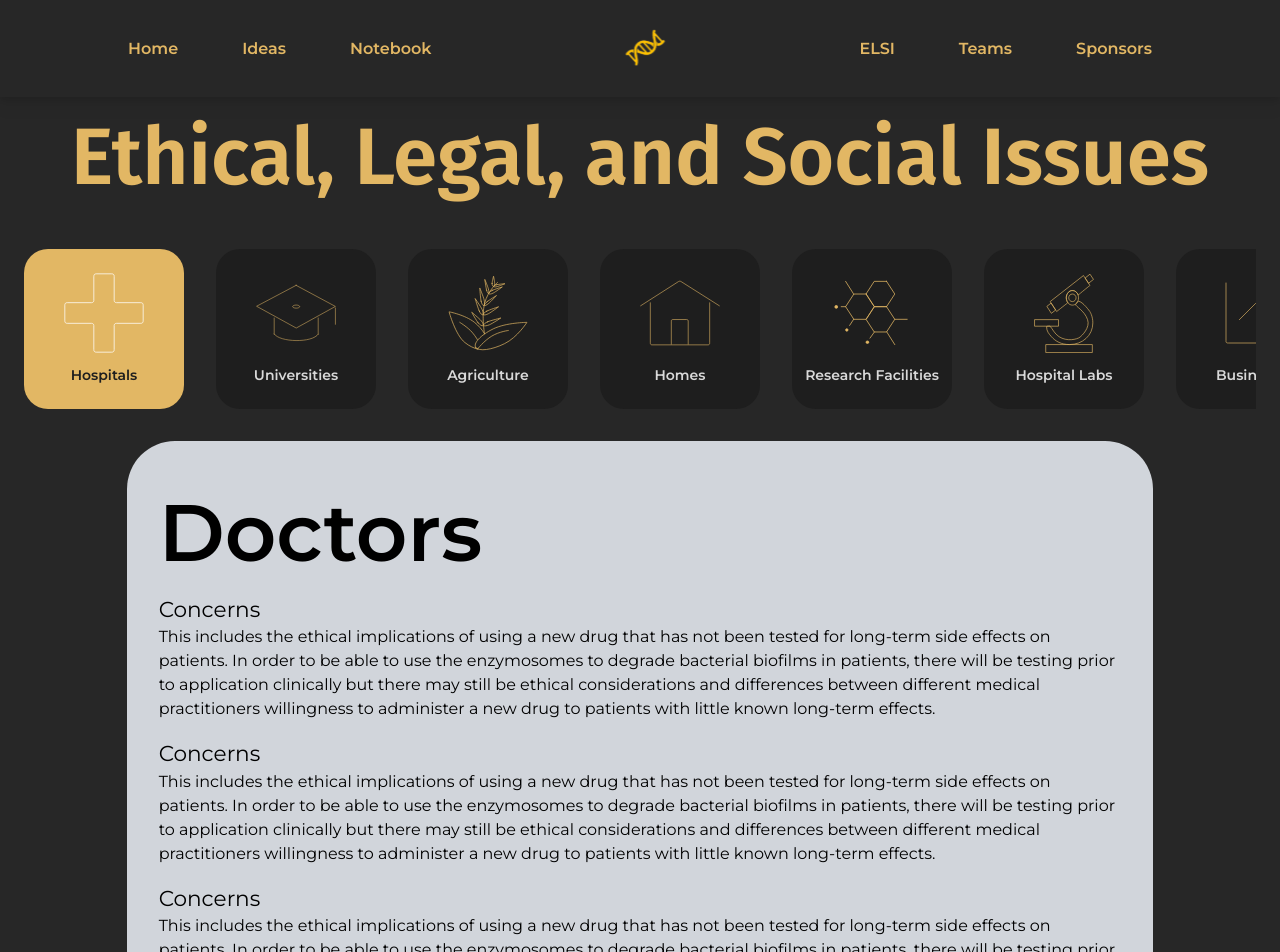
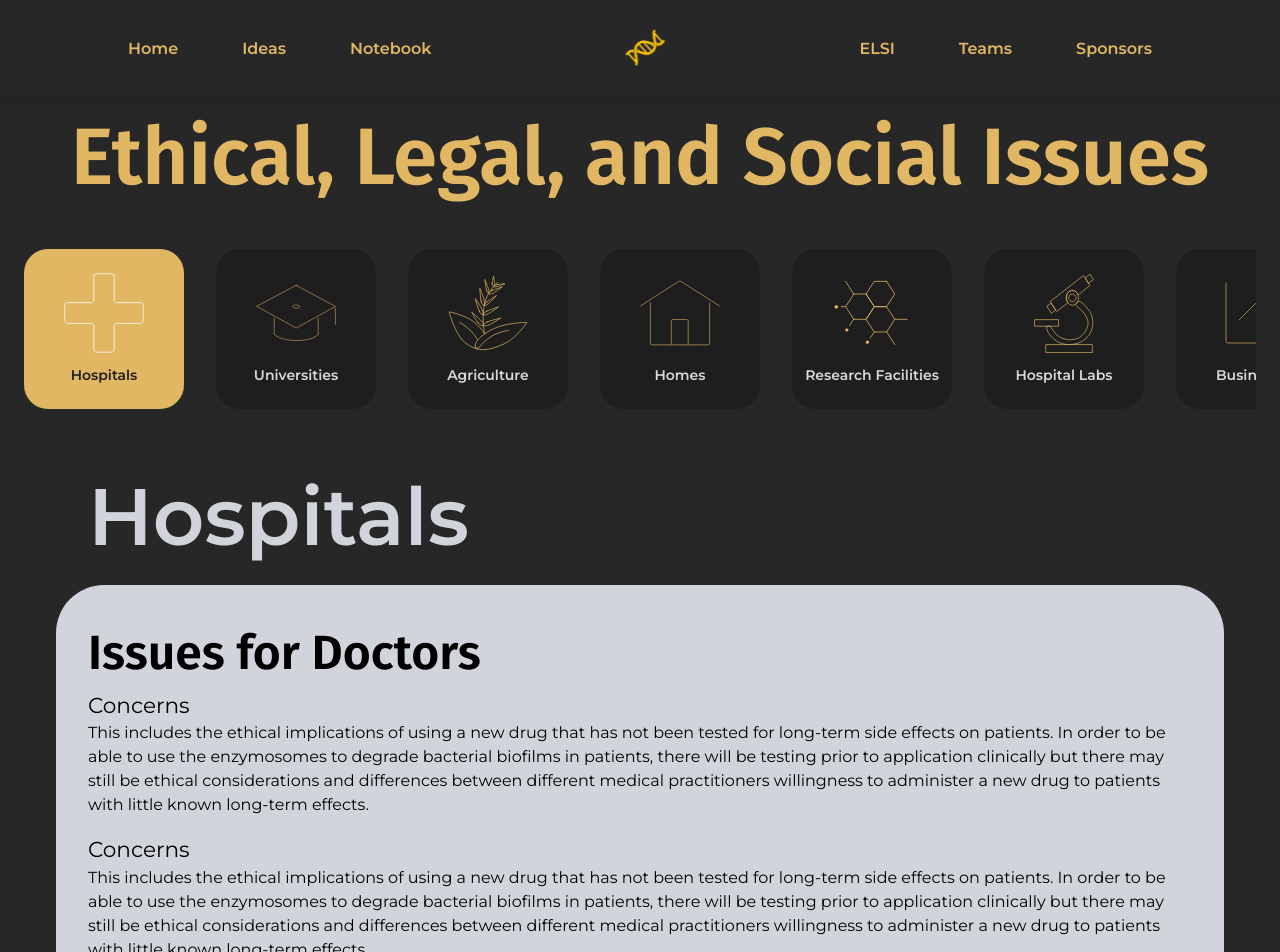
Before and after one commit to biomod2023/biomod2023, a Vue app: page /elsi in a window 1280 px wide. Shown: the top 952 px of the page. Built offline with nearby package versions, Linux system fonts and the light colour scheme; what oh-vue-icons would draw is missing.

Commit message:
Change card design

```diff
--- a/src/components/ELSI/Doctors.vue
+++ b/src/components/ELSI/Doctors.vue
@@ -3,7 +3,7 @@
 </script>
 
 <template>
-    <h1 class="text-title-sm lg:text-title">Doctors</h1>
+    <h1 class="text-[2rem] lg:text-[3rem] font-semibold font-title">Issues for Doctors</h1>
 
     <h2 class="text-subtitle-sm lg:text-subtitle">Concerns</h2>
 
--- a/src/views/ELSIView.vue
+++ b/src/views/ELSIView.vue
@@ -13,11 +13,17 @@ let currentSelection = ref(0);
         Ethical, Legal, and Social Issues
       </h1>
 
-      <ELSICardGallery @current-selection="(num) => currentSelection = num"/>
+      <ELSICardGallery @current-selection="(num) => currentSelection = num" />
 
-      <div class="w-5/6 text-black bg-gray-300 rounded-[3em] p-8 m-4">
-        <Doctors v-if="currentSelection == 0" />
+      <div class="w-full flex flex-col p-8">
+        <template v-if="currentSelection == 0">
+          <h1 class="text-title-sm lg:text-title text-gray-300 pl-8 pb-2">Hospitals</h1>
+          <div class="flex flex-col justify-center w-full text-black bg-gray-300 rounded-[3em] p-8 m-auto">
+            <Doctors />
+          </div>
+        </template>
       </div>
+
     </div>
   </div>
 </template>
--- a/tailwind.config.js
+++ b/tailwind.config.js
@@ -26,7 +26,7 @@ module.exports = {
             fontWeight: '600'
           }
         ],
-        'subtitle-sm': ['1.15rem'],
+        'subtitle-sm': ['1.2rem'],
         'subtitle': ['1.35rem']
       }
     }
```
